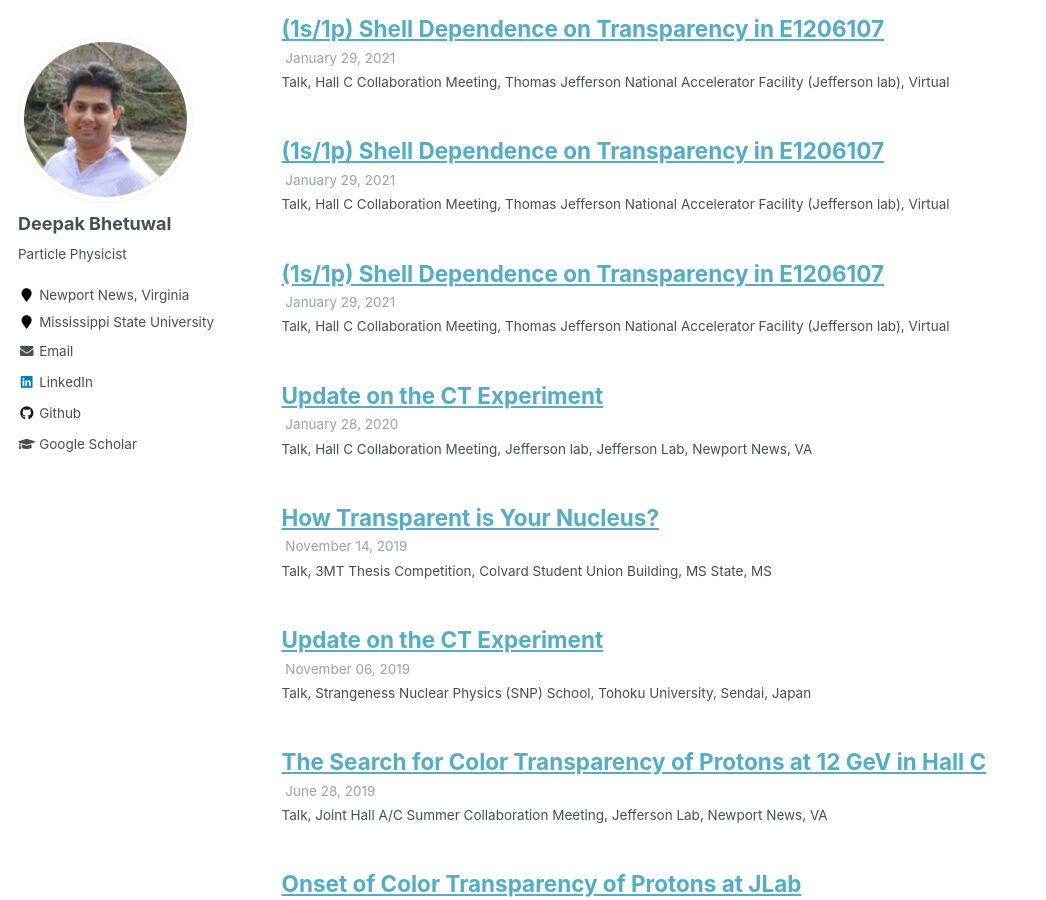
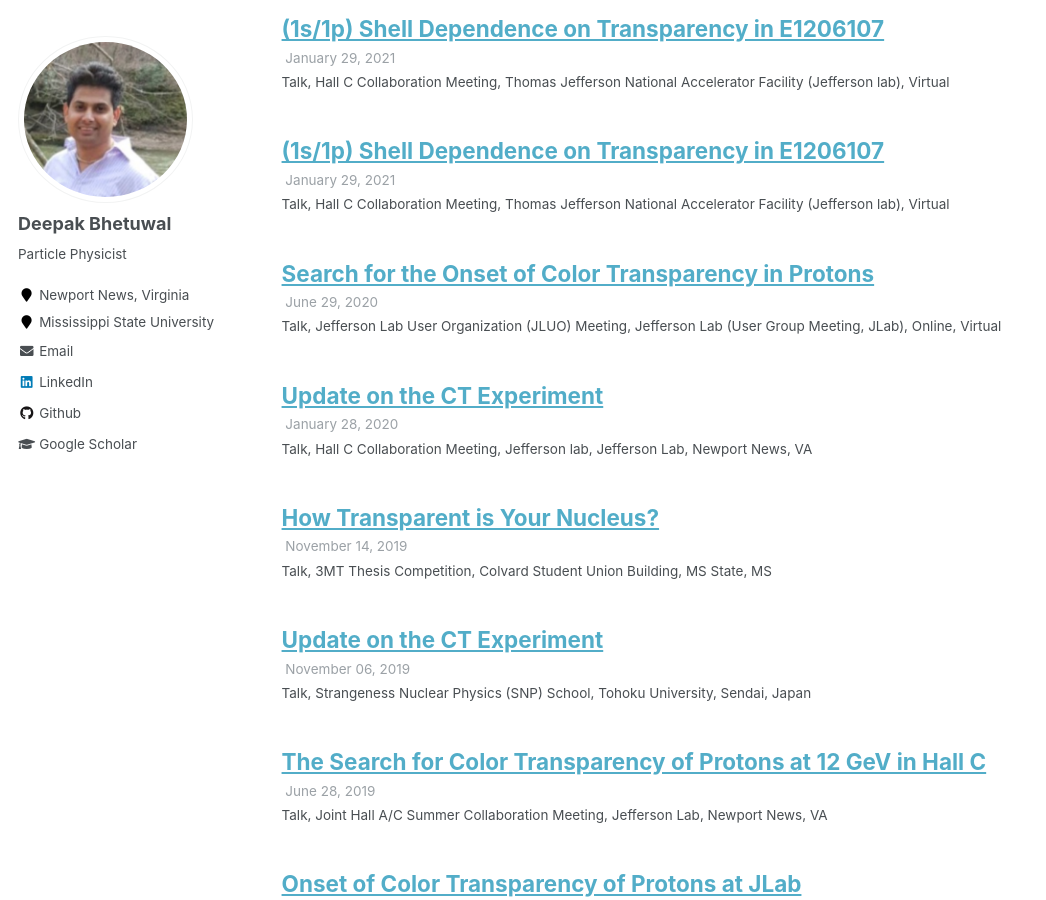
Before and after one commit to dkb208/dkb208.github.io, a Jekyll site: the page built from _pages/talks.html, in a window 1280 px wide and 900 px high, scrolled down 1275 px. Shown: the whole window, without its empty margins (0-1046 px from the left). Built offline with Jekyll 4.4.1, drawn with Linux system fonts in a browser that asks for light colours.

Commit message:
Update 2021-01-08.md

```diff
--- a/_talks/2021-01-08.md
+++ b/_talks/2021-01-08.md
@@ -1,9 +1,9 @@
 ---
-title: "(1s/1p) Shell Dependence on Transparency in E1206107"
+title: "Search for the Onset of Color Transparency in Protons"
 collection: talks
-type: "Talk, Hall C Collaboration Meeting"
-permalink: /talks/2014-03-01-talk-3
-venue: "Thomas Jefferson National Accelerator Facility (Jefferson lab)"
-date: 2021-01-29
+type: "Talk, Jefferson Lab User Organization (JLUO) Meeting, Jefferson Lab (User Group Meeting, JLab)"
+permalink: /talks/2021-01-08
+venue: "Online"
+date: 2020-06-29
 location: "Virtual"
 ---
```
